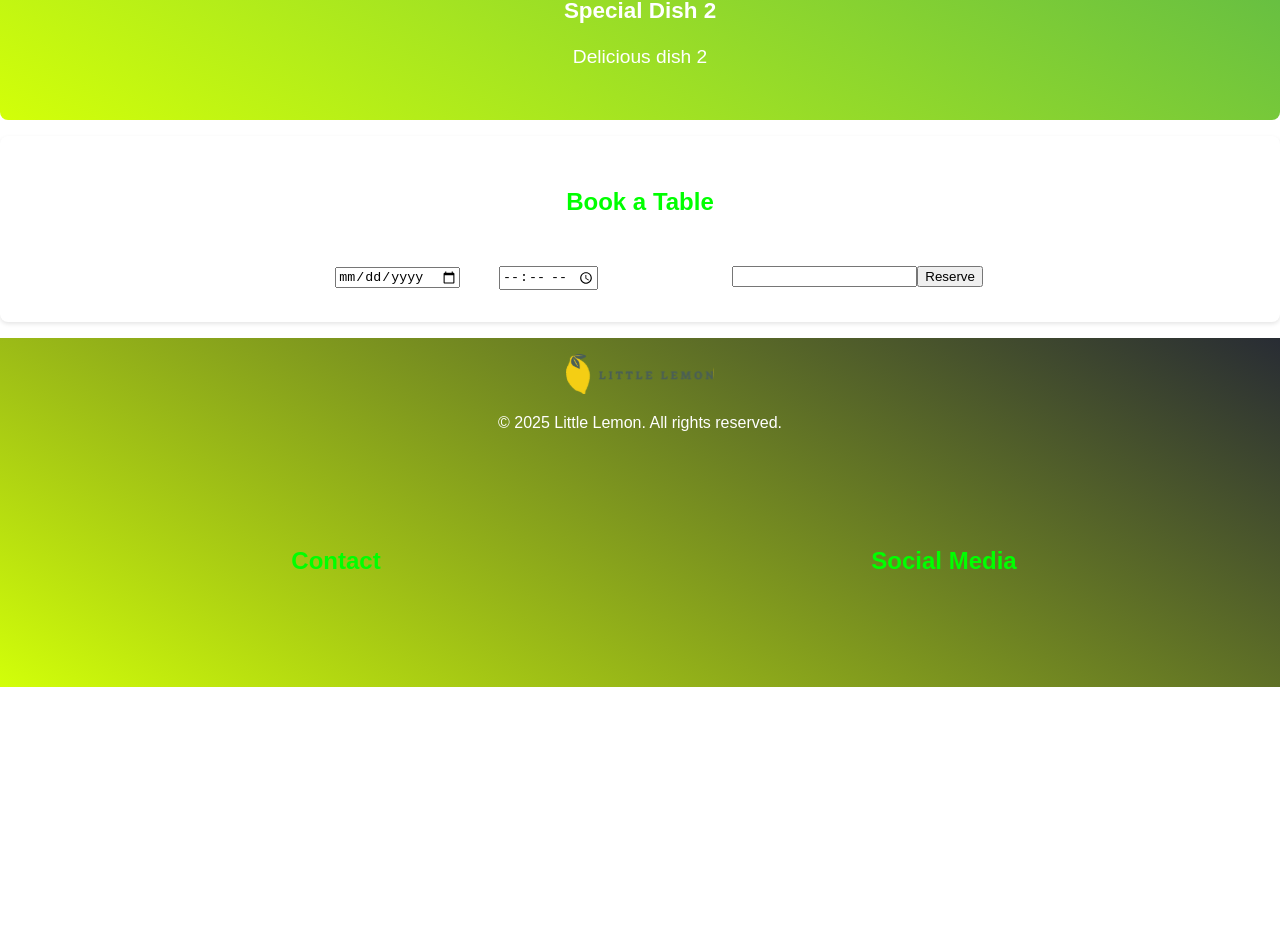
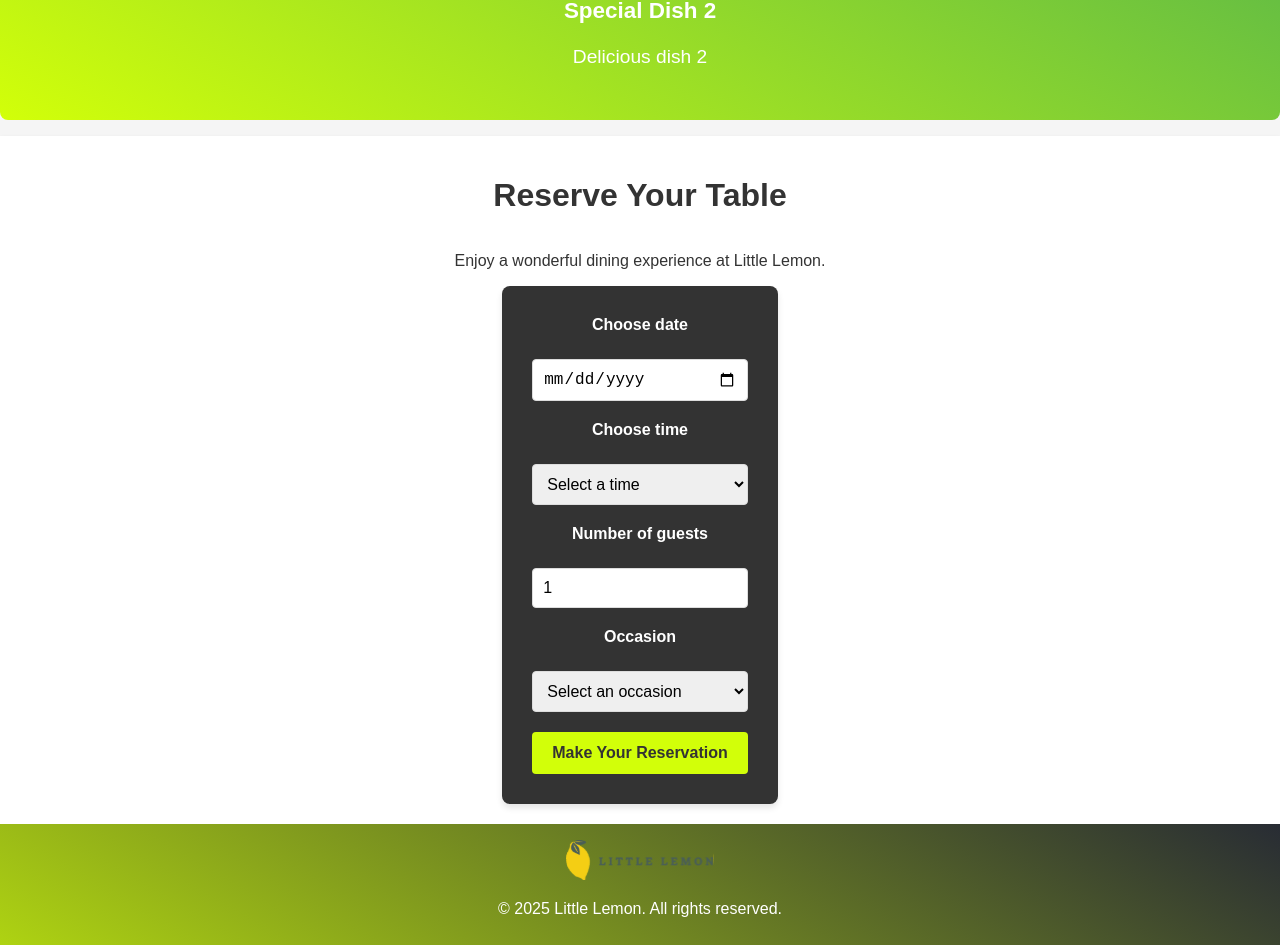
Before and after one commit to NizarChaouachi/Little-Lemon-Restaurant, a React (Create React App) app in the folder little-lemon-coursera/: page / in a window 1280 px wide. Shown: the part 1852-2797 px from the top of the page. Before the commit the page ends 2539 px from the top, so only its background shows below. Built offline with nearby package versions, Linux system fonts and the light colour scheme.

Commit message:
api integration added

```diff
--- a/little-lemon-coursera/package.json
+++ b/little-lemon-coursera/package.json
@@ -34,6 +34,8 @@
     ]
   },
   "devDependencies": {
+    "@testing-library/jest-dom": "^6.6.3",
+    "@testing-library/react": "^16.1.0",
     "web-vitals": "^4.2.4"
   }
 }
--- a/little-lemon-coursera/public/index.html
+++ b/little-lemon-coursera/public/index.html
@@ -35,6 +35,8 @@
   <body>
     <noscript>You need to enable JavaScript to run this app.</noscript>
     <div id="root"></div>
+    <script src="https://raw.githubusercontent.com/courseraap/capstone/main/api.js"></script>
+
     <!--
       This HTML file is a template.
       If you open it directly in the browser, you will see an empty page.
--- a/little-lemon-coursera/src/App.css
+++ b/little-lemon-coursera/src/App.css
@@ -260,3 +260,83 @@ section {
 .about p {
   font-size: 1.2rem;
 }
+
+
+/* General Styles */
+body {
+  font-family: Arial, sans-serif;
+  margin: 0;
+  padding: 0;
+  background-color: #f5f5f5;
+  color: #333;
+}
+
+h1, p {
+  text-align: center;
+}
+
+/* Booking Form Styles */
+.booking-page {
+  display: flex;
+  flex-direction: column;
+  align-items: center;
+  padding: 20px;
+}
+
+form {
+  display: grid;
+  grid-template-columns: 1fr;
+  gap: 20px;
+  max-width: 400px;
+  background-color: #333;
+  color: #fff;
+  padding: 30px;
+  border-radius: 8px;
+  box-shadow: 0 4px 6px rgba(0, 0, 0, 0.1);
+}
+
+label {
+  font-weight: bold;
+  margin-bottom: 5px;
+}
+
+input, select {
+  padding: 10px;
+  border: 1px solid #ddd;
+  border-radius: 4px;
+  font-size: 16px;
+}
+
+input:focus, select:focus {
+  outline: none;
+  border-color: #d2ff09;
+  box-shadow: 0 0 5px #d2ff09;
+}
+
+input[type="submit"] {
+  background-color: #d2ff09;
+  color: #333;
+  border: none;
+  padding: 12px 20px;
+  font-size: 16px;
+  font-weight: bold;
+  border-radius: 4px;
+  cursor: pointer;
+  transition: background-color 0.3s ease;
+}
+
+input[type="submit"]:hover {
+  background-color: #b4e00b;
+}
+
+input[type="submit"]:active {
+  transform: scale(0.98);
+}
+
+/* Responsive Design */
+@media (max-width: 768px) {
+  form {
+    width: 100%;
+    padding: 20px;
+  }
+}
--- a/little-lemon-coursera/src/App.js
+++ b/little-lemon-coursera/src/App.js
@@ -9,7 +9,7 @@ import CustomersSay from './Components/CustomerSays';
 import BookingPage from './Components/BookingPage';
 import Specials from './Components/Specials';
 import About from './Components/About';
-
+import ConfirmedBooking from './Components/ConfirmedBooking';
 function App() {
     return (
         <Router>
@@ -24,6 +24,7 @@ function App() {
                 <Route path="/booking" element={<BookingPage />} />
                 <Route path="/order" element={<CallToAction />} />
                 <Route path="/contact" element={<CustomersSay />} />
+                <Route path="/confirmed" element={<ConfirmedBooking />} />
             </Routes>
             <Footer />
         </Router>
--- /dev/null
+++ b/little-lemon-coursera/src/Components/ApiFetch.js
@@ -0,0 +1,27 @@
+export const seededRandom = function (seed) {
+    var m = 2**35 - 31;
+    var a = 185852;
+    var s = seed % m;
+    return function () {
+        return (s = s * a % m) / m;
+    };
+};
+
+export const fetchAPI = function(date) {
+    let result = [];
+    let random = seededRandom(date.getDate());
+
+    for (let i = 17; i <= 23; i++) {
+        if (random() < 0.5) {
+            result.push(i + ':00');
+        }
+        if (random() < 0.5) {
+            result.push(i + ':30');
+        }
+    }
+    return result;
+};
+
+export const submitAPI = function(formData) {
+    return true;
+};
--- /dev/null
+++ b/little-lemon-coursera/src/Components/BookingForm.js
@@ -0,0 +1,77 @@
+import React, { useState } from 'react';
+import { fetchAPI } from './ApiFetch';
+const BookingForm = ({ availableTimes, dispatch,submitForm }) => {
+  const [date, setDate] = useState('');
+  const [time, setTime] = useState('');
+  const [guests, setGuests] = useState(1);
+  const [occasion, setOccasion] = useState('');
+
+  const handleDateChange = (e) => {
+    const selectedDate = e.target.value;
+    setDate(selectedDate);
+    dispatch({ type: 'UPDATE_TIMES', payload: selectedDate }); // Dispatch the selected date
+  };
+
+  const handleSubmit = (e) => {
+    e.preventDefault();
+    console.log({ date, time, guests, occasion });
+    const formData = { date, time, guests, occasion };
+    submitForm(formData);
+  };
+
+  return (
+    <form onSubmit={handleSubmit}>
+      <label htmlFor="res-date">Choose date</label>
+      <input
+        type="date"
+        id="res-date"
+        value={date}
+        onChange={handleDateChange}
+        required
+      />
+
+      <label htmlFor="res-time">Choose time</label>
+      <select
+        id="res-time"
+        value={time}
+        onChange={(e) => setTime(e.target.value)}
+        required
+      >
+        <option value="" disabled>Select a time</option>
+        {availableTimes?.map((timeOption, index) => (
+          <option key={index} value={timeOption}>{timeOption}</option>
+        ))}
+      </select>
+
+      <label htmlFor="guests">Number of guests</label>
+      <input
+        type="number"
+        id="guests"
+        min="1"
+        max="10"
+        value={guests}
+        onChange={(e) => setGuests(e.target.value)}
+        required
+      />
+
+      <label htmlFor="occasion">Occasion</label>
+      <select
+        id="occasion"
+        value={occasion}
+        onChange={(e) => setOccasion(e.target.value)}
+        required
+      >
+        <option value="" disabled>Select an occasion</option>
+        <option value="Birthday">Birthday</option>
+        <option value="Anniversary">Anniversary</option>
+      </select>
+
+      <input
+        type="submit"
+        value="Make Your Reservation"
+      />
+    </form>
+  );
+};
+
+export default BookingForm;
--- a/little-lemon-coursera/src/Components/BookingPage.js
+++ b/little-lemon-coursera/src/Components/BookingPage.js
@@ -1,20 +1,38 @@
-import React from 'react';
+import React, { useState, useReducer } from 'react';
+import BookingForm from './BookingForm';
+import { fetchAPI,submitAPI } from './ApiFetch';
+import { useNavigate } from 'react-router-dom';
+const initializeTimes = () => {
+  const today = new Date();
+  return fetchAPI(today);
+};
+
+
+const updateTimes = (state, action) => {
+  switch (action.type) {
+    case 'UPDATE_TIMES':
+      return fetchAPI(new Date(action.payload));
+    default:
+      return state;
+  }
+};
 
 function BookingPage() {
-    return (
-        <section className="booking-page">
-            <h2>Book a Table</h2>
-            <form>
-                <label htmlFor="date">Date:</label>
-                <input type="date" id="date" name="date" />
-                <label htmlFor="time">Time:</label>
-                <input type="time" id="time" name="time" />
-                <label htmlFor="guests">Number of Guests:</label>
-                <input type="number" id="guests" name="guests" min="1" />
-                <button type="submit">Reserve</button>
-            </form>
-        </section>
-    );
-}
+  const [availableTimes, dispatch] = useReducer(updateTimes, [], initializeTimes);
+  const navigate = useNavigate();
+
+  const submitForm = (formData) => {
+    if (submitAPI(formData)) {
+      navigate('/confirmed'); // Navigate to the confirmation page
+    }
+  };
+  return (
+    <div className="booking-page">
+      <h1>Reserve Your Table</h1>
+      <p>Enjoy a wonderful dining experience at Little Lemon.</p>
+      <BookingForm availableTimes={availableTimes} dispatch={dispatch} submitForm={submitForm} />
+    </div>
+  );
+};
 
 export default BookingPage;
--- /dev/null
+++ b/little-lemon-coursera/src/Components/ConfirmedBooking.js
@@ -0,0 +1,13 @@
+// ConfirmedBooking.js
+import React from 'react';
+
+const ConfirmedBooking = () => {
+  return (
+    <div>
+      <h1>Booking Confirmed</h1>
+      <p>Your reservation has been successfully confirmed!</p>
+    </div>
+  );
+};
+
+export default ConfirmedBooking;
--- a/little-lemon-coursera/src/Components/Nav.js
+++ b/little-lemon-coursera/src/Components/Nav.js
@@ -11,6 +11,7 @@ function Nav() {
                 <li><Link to="/booking">Book a Table</Link></li>
                 <li><Link to="/order">Order</Link></li>
                 <li><Link to="/contact">Contact</Link></li>
+
             </ul>
         </nav>
     );
```
Also changed, not shown: little-lemon-coursera/src/Components/Main.js (+33 -8 lines), 2 other files (tests, documents, lock files or other folders).
